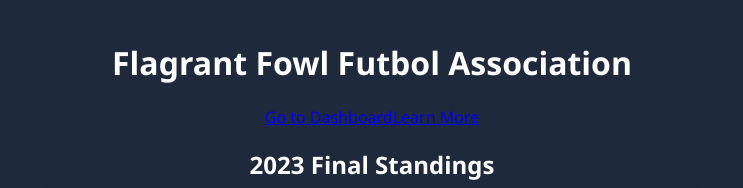
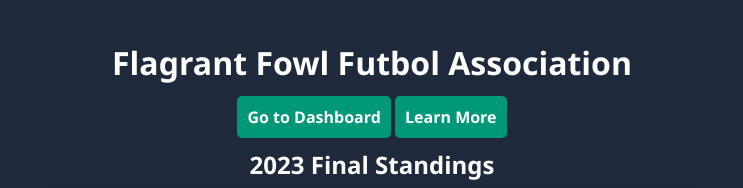
Before and after one commit to jackbelyeu/FFFA, a Next.js app: page / in a window 1280 px wide. Shown: the top 188 px of the page, without its empty margins (268-1011 px from the left). Built offline with nearby package versions, Linux system fonts and the light colour scheme; no server answers; the database is empty.

Commit message:
mergin conflicts

```diff
--- a/src/app/page.tsx
+++ b/src/app/page.tsx
@@ -10,8 +10,33 @@ export default async function Page() {
     return (
       <div>
         <h1>Flagrant Fowl Futbol Association</h1>
-        <Link href="/dashboard">Go to Dashboard</Link>
-        <Link href="/learnmore">Learn More</Link> <h2>2023 Final Standings</h2>
+        <Link
+          href="/dashboard"
+          style={{
+            textDecoration: "none",
+            color: "white",
+            backgroundColor: "#009879",
+            padding: "10px",
+            borderRadius: "5px",
+            fontWeight: "bold",
+          }}
+        >
+          Go to Dashboard
+        </Link>{" "}
+        <Link
+          href="/learnmore"
+          style={{
+            textDecoration: "none",
+            color: "white",
+            backgroundColor: "#009879",
+            padding: "10px",
+            borderRadius: "5px",
+            fontWeight: "bold",
+          }}
+        >
+          Learn More
+        </Link>
+        <h2>2023 Final Standings</h2>
         <table>
           <thead>
             <tr>
```
